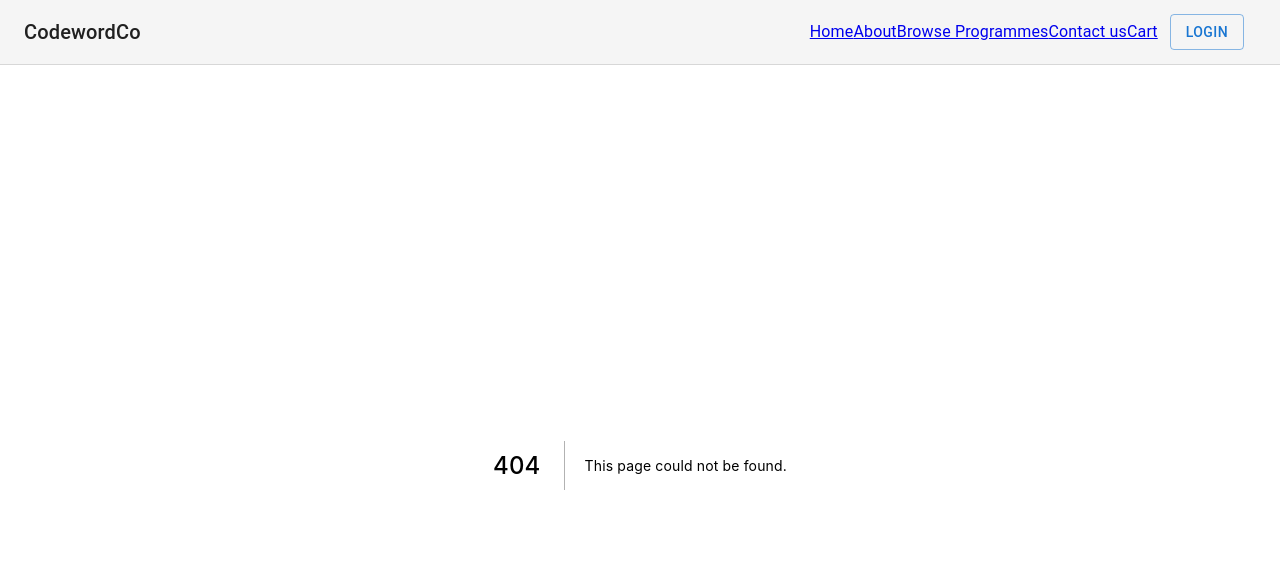
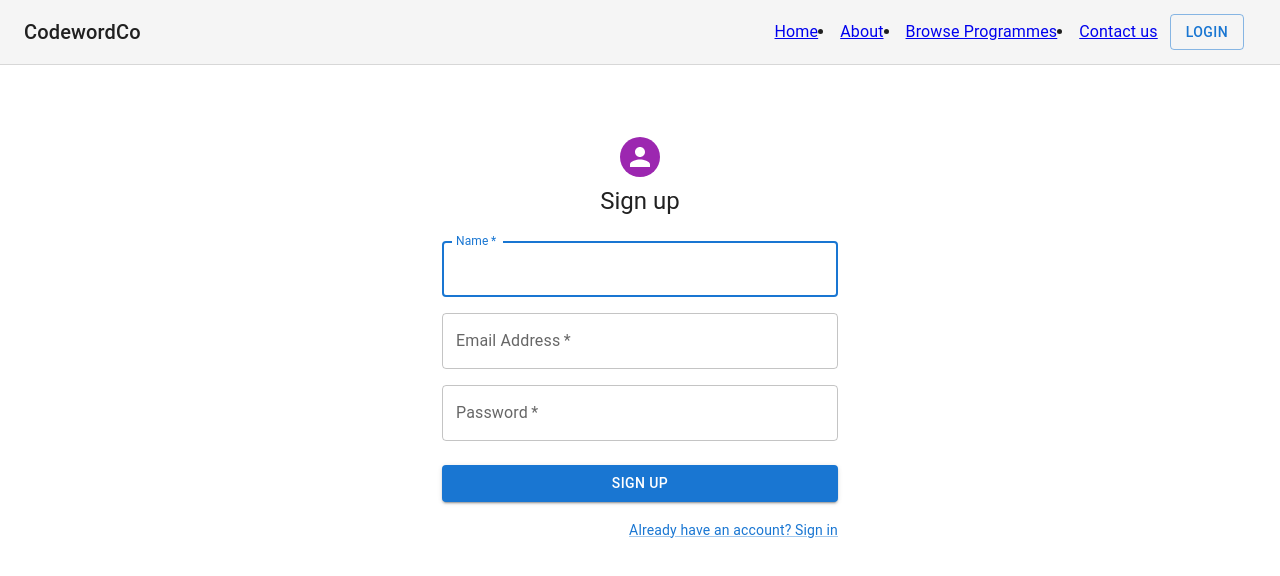
Before and after one commit to cheryltjh/CodewordCo, a Next.js app: page /register in a window 1280 px wide. Before the commit this address had no page. Shown: the top 576 px of the page. Built offline with nearby package versions, Linux system fonts and the light colour scheme.

Commit message:
log in and register set up

```diff
--- a/components/NavBar.js
+++ b/components/NavBar.js
@@ -3,7 +3,6 @@
   Toolbar,
   AppBar,
   Typography,
-  GlobalStyles,
   Button,
   CssBaseline,
 } from "@mui/material";
@@ -20,7 +19,6 @@
         sx={{ borderBottom: (theme) => `1px solid ${theme.palette.divider}` }}
       >
         <Toolbar sx={{ flexWrap: "wrap" }}>
-          <Link href="/">
             {/* <Image src="/image.png" width={128} height={77}/> */}
             <Typography
               variant="h6"
@@ -30,7 +28,6 @@
             >
               CodewordCo
             </Typography>
-          </Link>
             <Link
               variant="button"
               color="text.primary"
@@ -40,6 +37,7 @@
             >
               Home
             </Link>
+            <li>
             <Link
               variant="button"
               color="text.primary"
@@ -48,6 +46,8 @@
             >
               About
             </Link>
+            </li>
+            <li>
             <Link
               variant="button"
               color="text.primary"
@@ -57,6 +57,8 @@
             >
               Browse Programmes
             </Link>
+            </li>
+            <li>
             <Link
               variant="button"
               color="text.primary"
@@ -65,6 +67,8 @@
             >
               Contact us
             </Link>
+            </li>
+            {/* <li>
             <Link
               variant="button"
               color="text.primary"
@@ -74,6 +78,7 @@
             >
               Cart
             </Link>
+            </li> */}
           <Button href="/login" variant="outlined" sx={{ my: 1, mx: 1.5 }}>
             Login
           </Button>
--- a/package.json
+++ b/package.json
@@ -9,6 +9,7 @@
     "@emotion/react": "^11.6.0",
     "@emotion/styled": "^11.6.0",
     "@mui/material": "^5.1.1",
+    "axios": "^0.24.0",
     "dns": "^0.2.2",
     "fs": "^0.0.1-security",
     "mongodb": "^3.7.3",
--- a/pages/_app.js
+++ b/pages/_app.js
@@ -1,4 +1,4 @@
-import Layout from '../components/Layout';
+import Layout from "../components/Layout";
 
 export default function MyApp({ Component, pageProps }) {
   return (
--- a/pages/about.js
+++ b/pages/about.js
@@ -1,6 +1,4 @@
-import Head from "next/head";
-
-const About = () => {
+export default function About() {
   return (
     <>
         <h1>About us</h1>
@@ -8,5 +6,3 @@
     </>
   );
 };
-
-export default About;
--- a/pages/contactus.js
+++ b/pages/contactus.js
@@ -1,4 +1,4 @@
-const Contact = () => {
+export default function Contact() {
   return (
     <>
         <h1>Contact us</h1>
@@ -6,5 +6,3 @@
     </>
   );
 };
-
-export default Contact;
--- /dev/null
+++ b/pages/register.js
@@ -0,0 +1,97 @@
+import Avatar from '@mui/material/Avatar';
+import Button from '@mui/material/Button';
+import CssBaseline from '@mui/material/CssBaseline';
+import TextField from '@mui/material/TextField';
+import Link from '@mui/material/Link';
+import Grid from '@mui/material/Grid';
+import Box from '@mui/material/Box';
+import Typography from '@mui/material/Typography';
+import Container from '@mui/material/Container';
+import { createTheme, ThemeProvider } from '@mui/material/styles';
+
+const theme = createTheme();
+
+export default function Register() {
+    const handleSubmit = (event) => {
+        event.preventDefault();
+        const data = new FormData(event.currentTarget);
+        // eslint-disable-next-line no-console
+        console.log({
+          email: data.get('email'),
+          password: data.get('password'),
+        });
+      };
+
+      return (
+        <ThemeProvider theme={theme}>
+          <Container component="main" maxWidth="xs">
+            <CssBaseline />
+            <Box
+              sx={{
+                marginTop: 8,
+                display: 'flex',
+                flexDirection: 'column',
+                alignItems: 'center',
+              }}
+            >
+              <Avatar sx={{ m: 1, bgcolor: 'secondary.main' }}>
+              </Avatar>
+              <Typography component="h1" variant="h5">
+                Sign up
+              </Typography>
+              <Box component="form" noValidate onSubmit={handleSubmit} sx={{ mt: 3 }}>
+                <Grid container spacing={2}>
+                  <Grid item xs={12}>
+                    <TextField
+                      autoComplete="given-name"
+                      name="firstName"
+                      required
+                      fullWidth
+                      id="Name"
+                      label="Name"
+                      autoFocus
+                    />
+                  </Grid>
+                  <Grid item xs={12}>
+                    <TextField
+                      required
+                      fullWidth
+                      id="email"
+                      label="Email Address"
+                      name="email"
+                      autoComplete="email"
+                    />
+                  </Grid>
+                  <Grid item xs={12}>
+                    <TextField
+                      required
+                      fullWidth
+                      name="password"
+                      label="Password"
+                      type="password"
+                      id="password"
+                      autoComplete="new-password"
+                    />
+                  </Grid>
+                </Grid>
+                <Button
+                  type="submit"
+                  fullWidth
+                  variant="contained"
+                  sx={{ mt: 3, mb: 2 }}
+                >
+                  Sign Up
+                </Button>
+                <Grid container justifyContent="flex-end">
+                  <Grid item>
+                    <Link href="/login" variant="body2">
+                      Already have an account? Sign in
+                    </Link>
+                  </Grid>
+                </Grid>
+              </Box>
+            </Box>
+          </Container>
+        </ThemeProvider>
+      );
+    }
```
Also changed, not shown: pages/login.js (added, +90 -0 lines), pages/programmes/[slug].js (+1 -6 lines), util/mongodb.js (+6 -6 lines), 1 other file (tests, documents, lock files or other folders).
